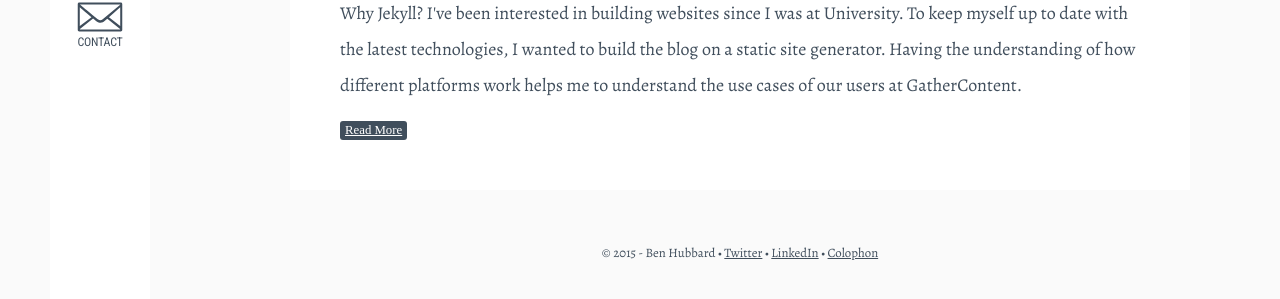
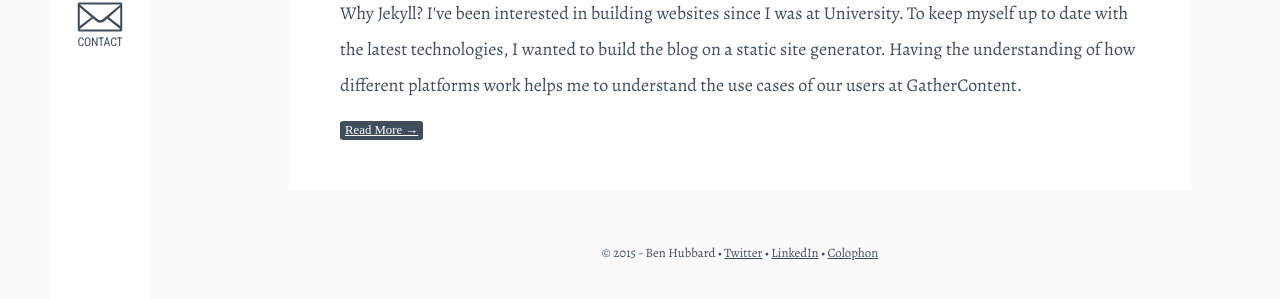
Before and after one commit to benhubbard434/benhubbard, a Jekyll site: the page built from thoughts.html, in a window 1280 px wide. Shown: the part 513-812 px from the top of the page. Built offline with Jekyll 4.4.1, drawn with Linux system fonts in a browser that asks for light colours; nearby versions of some CDN libraries; Markdown is read by kramdown in place of the engine named in the settings.

Commit message:
Update thoughts.html

```diff
--- a/thoughts.html
+++ b/thoughts.html
@@ -18,7 +18,7 @@
         {{ post.excerpt }}
       </div>
 
-      <a href="{{ site.baseurl }}{{ post.url }}" class="read-more">Read More</a>
+      <a href="{{ site.baseurl }}{{ post.url }}" class="read-more">Read More &#8594;</a>
     </article>
   {% endfor %}
 </div>
```
